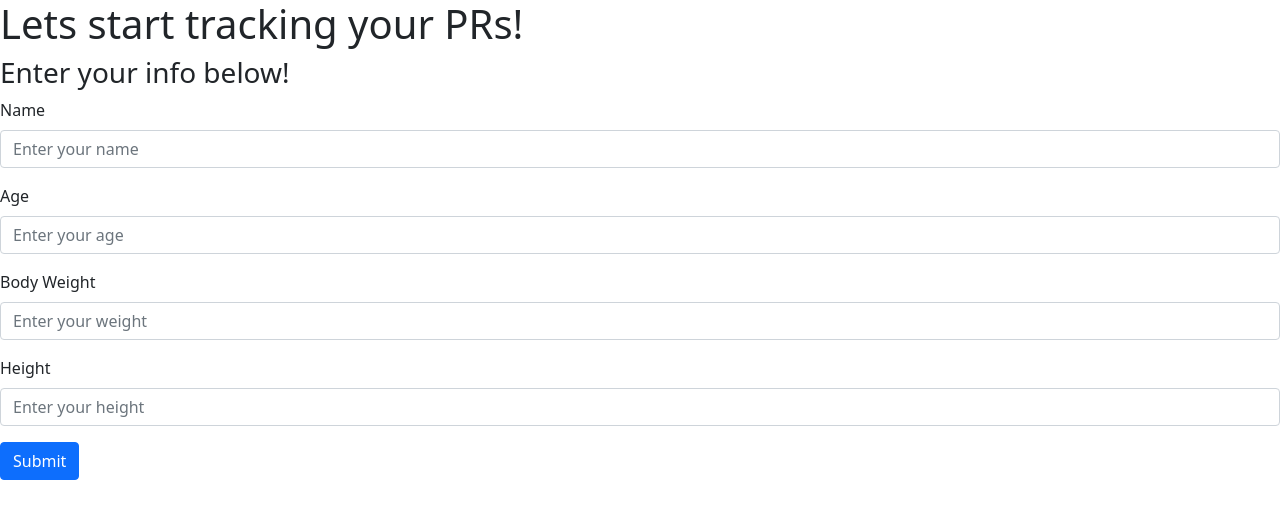
After one commit to notdien/buff_app, a Python web app: template frontend/templates/create_list.html in a window 1280 px wide. The commit adds this page. Shown: the top 519 px of the page. Run offline with Jinja, Linux system fonts and the light colour scheme; the template is opened without the code that fills it, so the values that code supplies are empty.

Commit message:
started on function

```diff
--- /dev/null
+++ b/frontend/templates/create_list.html
@@ -0,0 +1,50 @@
+<!DOCTYPE html>
+<html lang="en">
+<head>
+    <meta charset="UTF-8">
+    <meta name="viewport" content="width=device-width, initial-scale=1.0">
+    <link href="https://cdn.jsdelivr.net/npm/bootstrap@5.0.2/dist/css/bootstrap.min.css" rel="stylesheet" integrity="sha384-EVSTQN3/azprG1Anm3QDgpJLIm9Nao0Yz1ztcQTwFspd3yD65VohhpuuCOmLASjC" crossorigin="anonymous">
+    <script src="https://ajax.googleapis.com/ajax/libs/jquery/3.6.3/jquery.min.js"></script>
+    <title>Create a list!</title>
+</head>
+<body>
+    <h1>
+        Lets start tracking your PRs!
+    </h1>
+
+    <h3>
+        Enter your info below!
+    </h3>
+
+    <div class="mb-3">
+        <label for="exampleFormControlInput1" class="form-label">Name</label>
+        <input id="name" type="name" class="form-control" id="exampleFormControlInput1" placeholder="Enter your name">
+    </div>
+    <div class="mb-3">
+        <label for="exampleFormControlInput1" class="form-label">Age</label>
+        <input id="age" type="age" class="form-control" id="exampleFormControlInput1" placeholder="Enter your age">
+    </div>
+    <div class="mb-3">
+        <label for="exampleFormControlInput1" class="form-label">Body Weight</label>
+        <input id="weight" type="height" class="form-control" id="exampleFormControlInput1" placeholder="Enter your weight">
+    </div>
+    <div class="mb-3">
+        <label for="exampleFormControlInput1" class="form-label">Height</label>
+        <input type="height" class="form-control" id="exampleFormControlInput1" placeholder="Enter your height">
+    </div>
+
+    <input class="btn btn-primary" id="submit" type="submit" value="Submit">
+
+    <div id = "mydiv" name = "mydiv"></div>
+
+    <script src="https://cdn.jsdelivr.net/npm/bootstrap@5.0.2/dist/js/bootstrap.bundle.min.js" integrity="sha384-MrcW6ZMFYlzcLA8Nl+NtUVF0sA7MsXsP1UyJoMp4YLEuNSfAP+JcXn/tWtIaxVXM" crossorigin="anonymous"></script>
+
+    <script>
+
+        // function createList() {
+        //     var name =
+        // }
+    </script>
+
+</body>
+</html>
--- a/frontend/create_list.html
+++ b/frontend/templates/index.html
@@ -3,11 +3,11 @@
 <head>
     <meta charset="UTF-8">
     <meta name="viewport" content="width=device-width, initial-scale=1.0">
-    <title>Create a list!</title>
+    <title>Welcome to BUFF!</title>
 </head>
 <body>
     <h1>
-        Hello from Flask!
+        Hello World!
     </h1>
 </body>
 </html>
```
